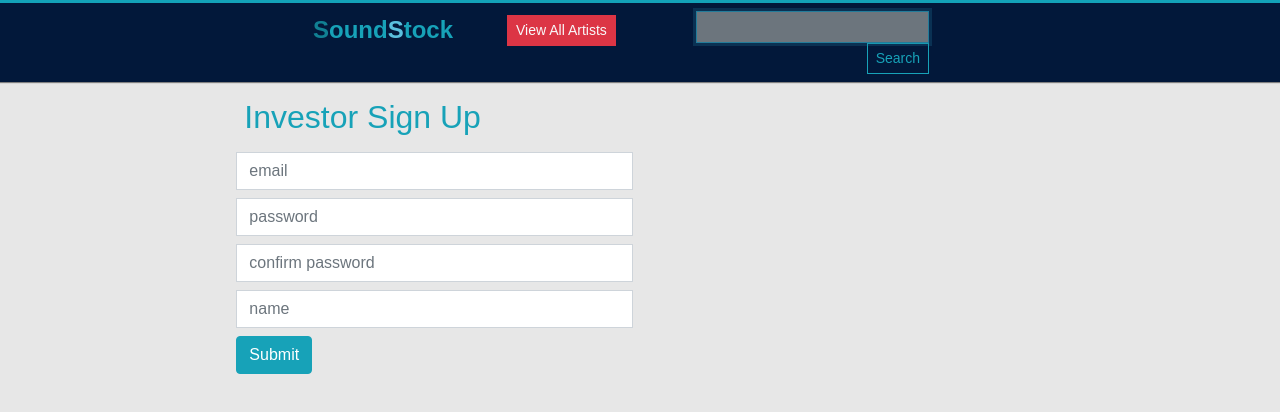
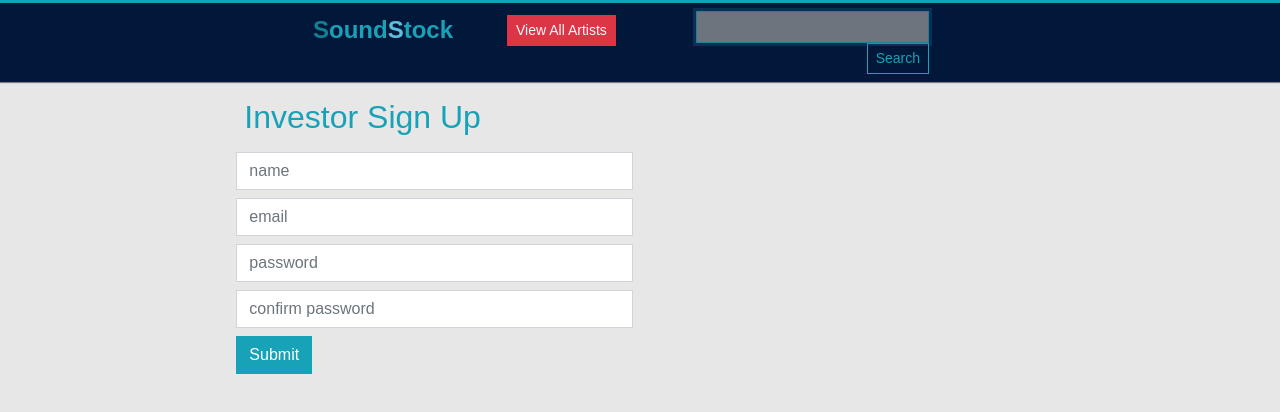
Before and after one commit to EwilsonS/EvanSoundStock, a React (Create React App) app in the folder client/: page /investorSignUp in a window 1280 px wide. Shown: the top 412 px of the page. Built offline with nearby package versions, Linux system fonts and the light colour scheme.

Commit message:
presentaion

```diff
--- a/client/src/components/Pages/InvestorSignUp.js
+++ b/client/src/components/Pages/InvestorSignUp.js
@@ -47,6 +47,13 @@ export class InvestorSignUp extends Component {
               </h2>
               <form>
                 <input
+                  value={this.state.name}
+                  onChange={this.handleInputChange}
+                  name="name"
+                  className="form-control rounded-0 m-2"
+                  type="text"
+                  placeholder="name" />
+                <input
                   value={this.state.email}
                   onChange={this.handleInputChange}
                   name="email"
@@ -66,17 +73,11 @@ export class InvestorSignUp extends Component {
                   className="form-control rounded-0 m-2"
                   type="password"
                   placeholder="confirm password" />
-                <input
-                  value={this.state.name}
-                  onChange={this.handleInputChange}
-                  name="name"
-                  className="form-control rounded-0 m-2"
-                  type="text"
-                  placeholder="name" />
+
                 <button
                   onClick={this.handleFormSubmit}
                   type="submit"
-                  className="btn btn-info ml-2">Submit
+                  className="btn btn-info ml-2 rounded-0">Submit
                 </button>
               </form>
             </Col>
```
